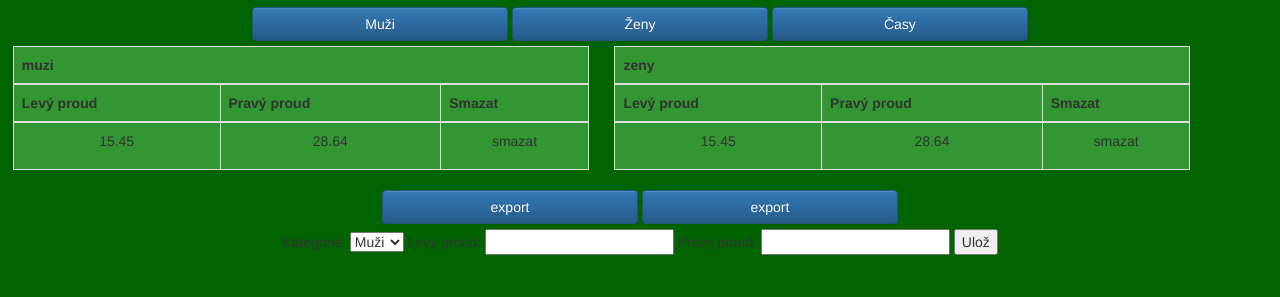
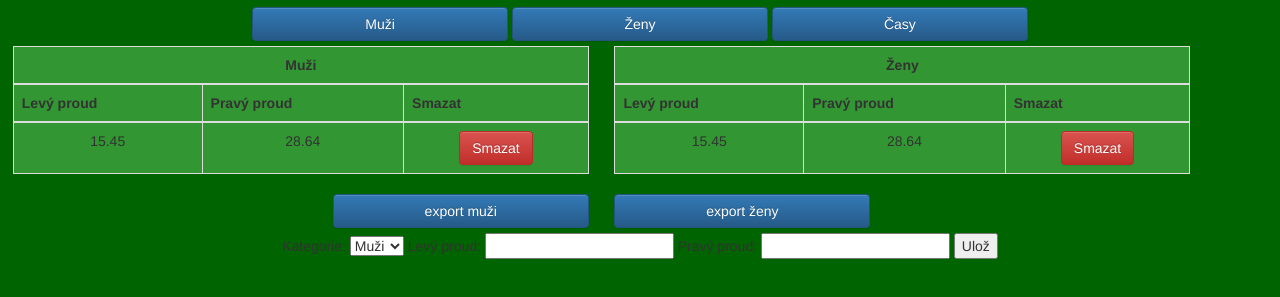
Before and after one commit to vyzigold/zaverecny-projekt, a plain HTML site: page casomira_esp/web/casy.html in a window 1280 px wide. Shown: the part 63-360 px from the top of the page. Drawn offline with Linux system fonts and the light colour scheme.

Commit message:
TO DO: vymenit placeholder

```diff
--- a/casomira_esp/web/casy.html
+++ b/casomira_esp/web/casy.html
@@ -59,6 +59,11 @@
             background-color: rgb(50,150,50);
             float: left;
         }
+
+        tbody tr:hover
+        {
+            background-color: rgb(80,180,80);
+        }
     </style>
   </head>
 
@@ -73,11 +78,11 @@
         	<a class = "btn btn-primary menu_polozka" role="button" href="casy.html">Časy</a>
         </nav>
 
-        <table id="muzi" class="table tabulka table-bordered table-hover">
+        <table id="muzi" class="table tabulka table-bordered">
             <thead>
                 <tr>
-                    <th colspan="3">
-                        muzi
+                    <th colspan="3" style="text-align: center">
+                        Muži
                     </th>
                 </tr>
                 <tr>
@@ -101,18 +106,18 @@
                         <p>28.64</p>
                     </td>
                     <td>
-                        <p>smazat</p>
+                        <a class = "btn btn-danger" role="button" href="/delete?id=m0">Smazat</a>
                     </td>
                 </tr>
             </tbody>
         </table>
 
 
-        <table id="zeny" class="table tabulka table-bordered table-hover">
+        <table id="zeny" class="table tabulka table-bordered">
             <thead>
                 <tr>
-                    <th colspan="3">
-                        zeny
+                    <th colspan="3" style="text-align: center">
+                        Ženy
                     </th>
                 </tr>
                 <tr>
@@ -136,15 +141,17 @@
                         <p>28.64</p>
                     </td>
                     <td>
-                        <p>smazat</p>
+                        <a class = "btn btn-danger" role="button" href="/delete?id=z0">Smazat</a>
                     </td>
                 </tr>
             </tbody>
         </table>
-        <a href="/export?pohlavi=muzi" download class="btn btn-primary menu_polozka" role="button">export</a>
-        <a href="/export?pohlavi=zeny" download class="btn btn-primary menu_polozka" role="button">export</a>
+        <div>
+            <a href="/export.csv?pohlavi=muzi" download class="btn btn-primary menu_polozka" style="float:left;margin-left: 26vw" role="button">export muži</a>
+            <a href="/export.csv?pohlavi=zeny" download class="btn btn-primary menu_polozka" style="float:right;margin-right: 32vw" role="button">export ženy</a>
+        </div>
 
-        <form action="" method="get">
+        <form action="" method="get" style="width:900px; margin: auto">
             Kategorie: <select name="pohlavi">
                 <option value="muzi">Muži</option>
                 <option value="zeny">Ženy</option>
```
